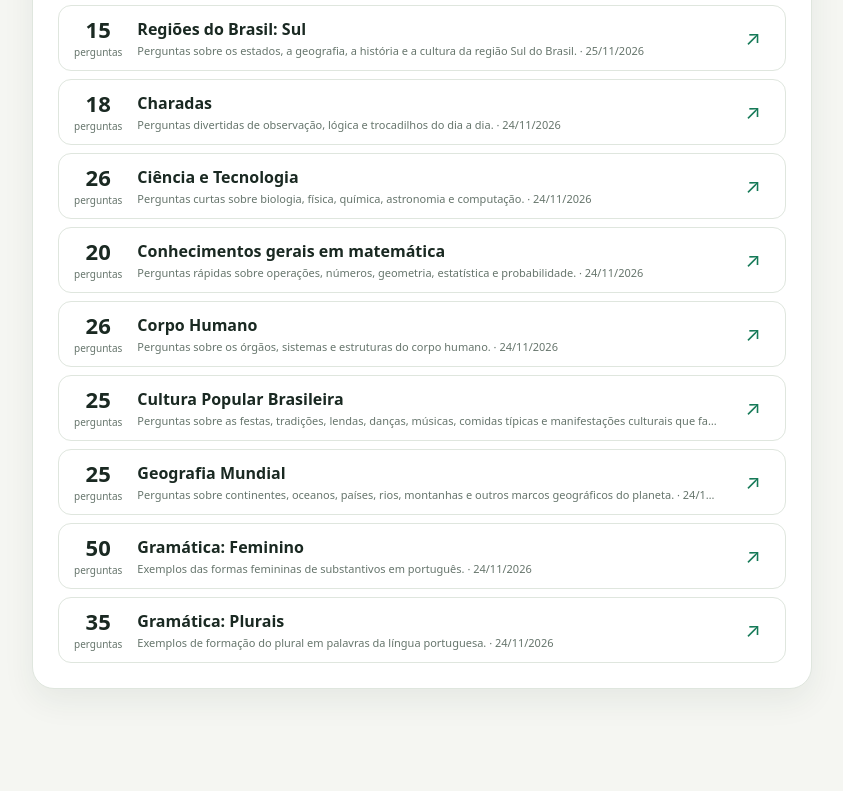
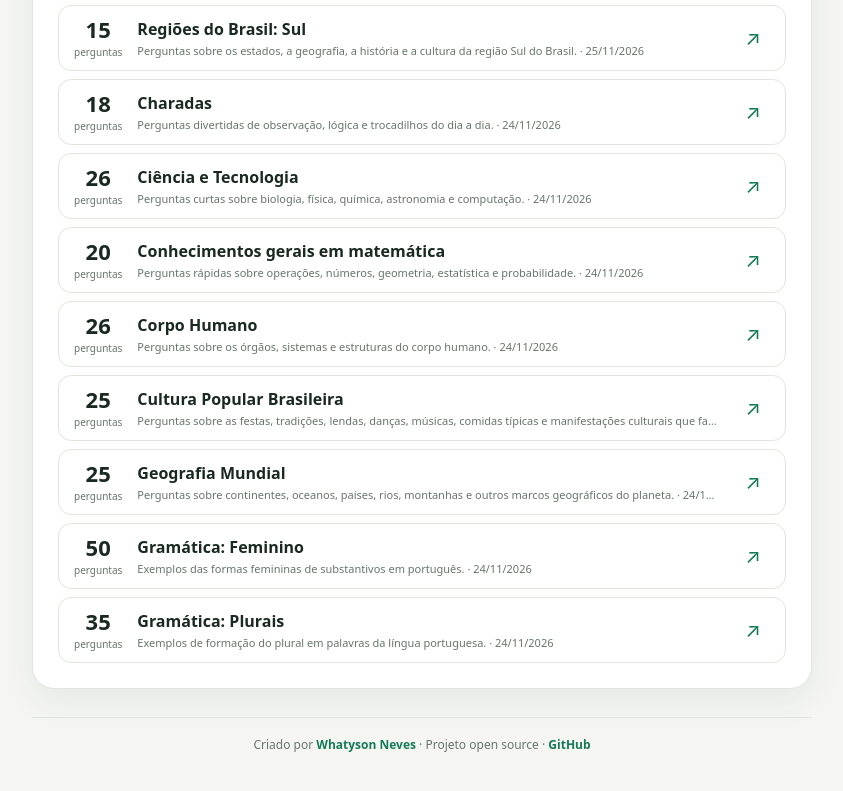
Before and after one commit to whatysonneves/quizzes, a website built with Vite: page index.html in a window 1280 px wide. Shown: the part 571-1362 px from the top of the page, without its empty margins (218-1061 px from the left). Before the commit the page ends 1324 px from the top, so only its background shows below. Built offline with nearby package versions, Linux system fonts and the light colour scheme; some packages are replaced by stand-ins of ours.

Commit message:
Adicionando rodapé na página inicial

```diff
--- a/src/styles.css
+++ b/src/styles.css
@@ -168,6 +168,11 @@ button:focus-visible { outline: 3px solid var(--focus); outline-offset: 3px; }
 .quiz-card.is-complete .quiz-card-title { text-decoration: line-through; text-decoration-thickness: 1px; }
 .quiz-card.is-complete .quiz-open-button { border-color: var(--line); color: var(--muted); }
 .empty-state { margin: 0; padding: 22px 0; color: var(--muted); }
+.site-footer { margin-top: 28px; padding-top: 18px; border-top: 1px solid var(--line); text-align: center; }
+.site-footer-copy { margin: 0; color: var(--muted); font-size: 12px; }
+.site-footer-link { color: var(--accent); font-weight: 700; text-decoration: none; }
+.site-footer-link:hover { text-decoration: underline; }
+.site-footer-link:focus-visible { border-radius: 3px; outline: 3px solid var(--focus); outline-offset: 3px; }
 
 .game-page {
 	display: flex;
@@ -249,7 +254,8 @@ button:focus-visible { outline: 3px solid var(--focus); outline-offset: 3px; }
 
 @media (max-width: 600px) {
 	.page-shell { width: min(100% - 24px, 780px); }
-	.home-page { padding-top: 22px; }
+	.home-page { padding-top: 22px; padding-bottom: 24px; }
+	.site-footer { margin-top: 18px; padding-top: 10px; }
 	.site-header { margin-bottom: 25px; }
 	.quiz-list-section { padding: 17px 12px 12px; border-radius: 18px; }
 	.section-heading { align-items: flex-start; }
--- a/src/views/home.ts
+++ b/src/views/home.ts
@@ -1,6 +1,9 @@
 import { formatQuizDate, type QuizEntry } from "../lib/quizzes";
 import { type QuizProgress } from "../lib/progress";
 import { type Theme } from "../lib/theme";
+
+const AUTHOR_URL = "https://whatysonneves.com/";
+const GITHUB_URL = "https://github.com/whatysonneves/quizzes";
 
 export interface HomeViewOptions {
 	quizzes: QuizEntry[];
@@ -150,6 +153,25 @@ export function renderHome(options: HomeViewOptions): HTMLElement {
 		section.append(list);
 	}
 
-	page.append(header, section);
+	const footer = document.createElement("footer");
+	footer.className = "site-footer";
+	const footerCopy = document.createElement("p");
+	footerCopy.className = "site-footer-copy";
+	const authorLink = document.createElement("a");
+	authorLink.className = "site-footer-link";
+	authorLink.href = AUTHOR_URL;
+	authorLink.target = "_blank";
+	authorLink.rel = "noopener noreferrer";
+	authorLink.textContent = "Whatyson Neves";
+	const footerLink = document.createElement("a");
+	footerLink.className = "site-footer-link";
+	footerLink.href = GITHUB_URL;
+	footerLink.target = "_blank";
+	footerLink.rel = "noopener noreferrer";
+	footerLink.textContent = "GitHub";
+	footerCopy.append("Criado por ", authorLink, " · Projeto open source · ", footerLink);
+	footer.append(footerCopy);
+
+	page.append(header, section, footer);
 	return page;
 }
```
Also changed, not shown: 1 other file.
